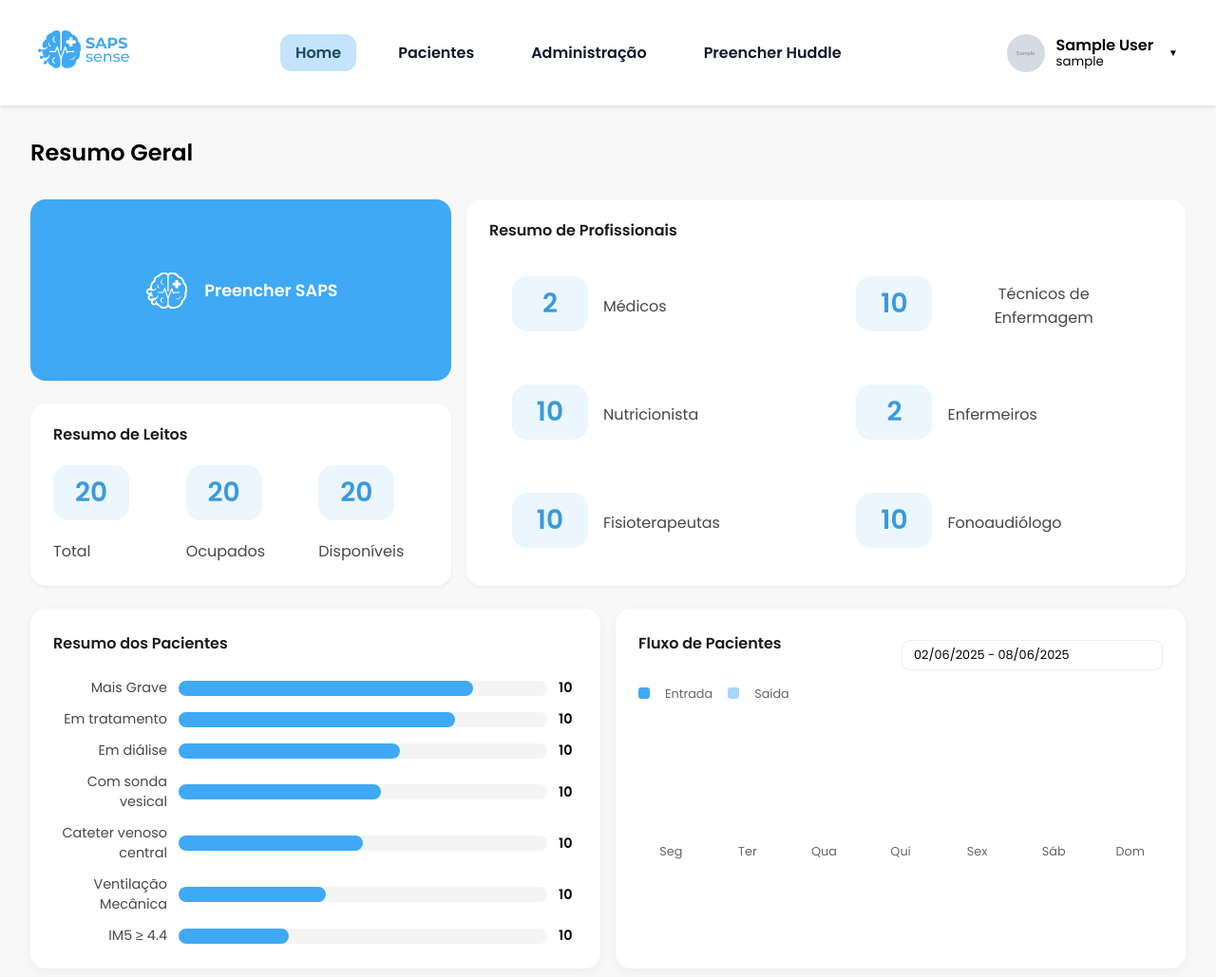
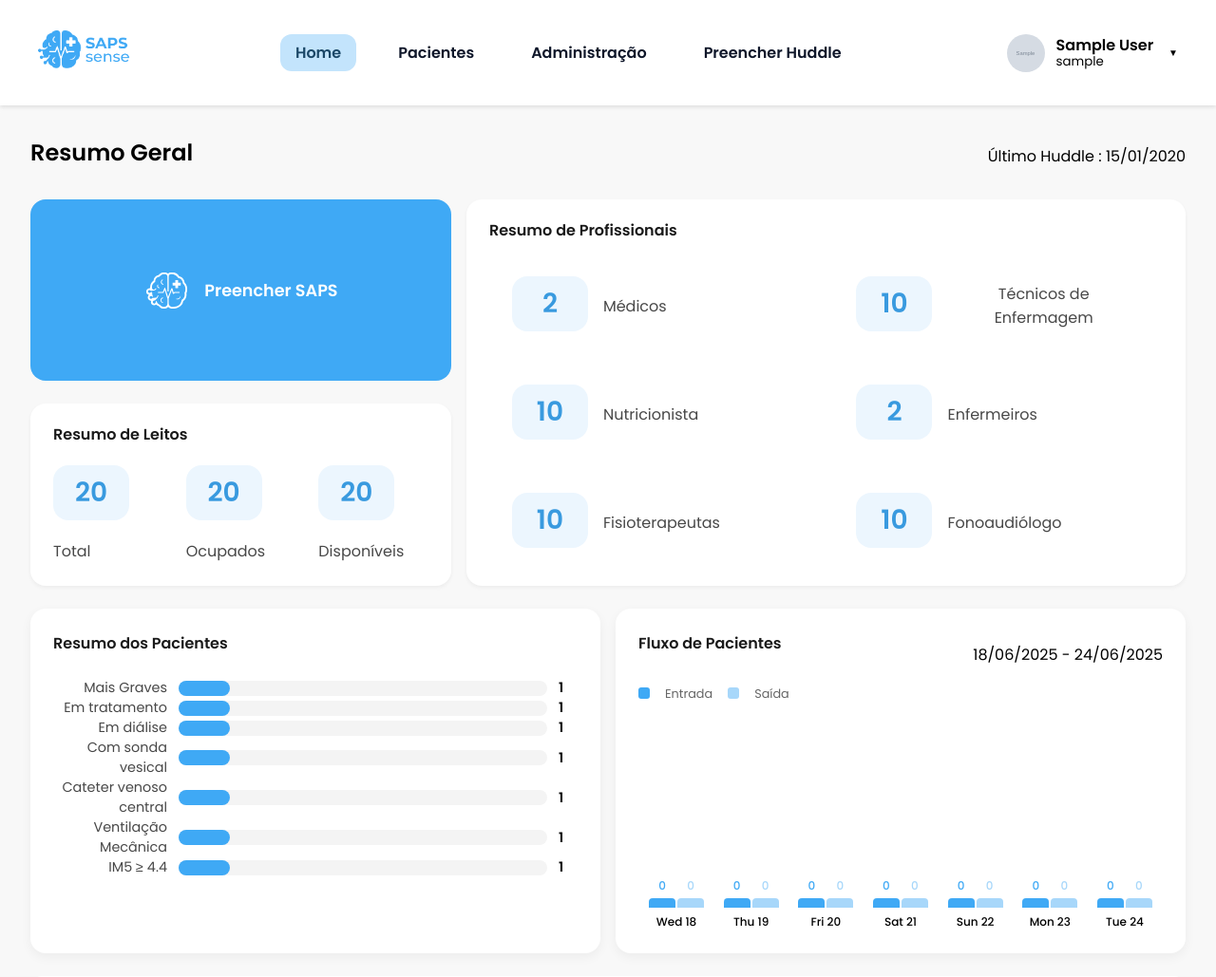
Before and after one commit to rodrPS/SAPSENSE, a Flask app: page /home in a window 1280 px wide. Shown: the top 1029 px of the page at 95% size. Run offline with Flask 3, Linux system fonts and the light colour scheme; a user stored in the database is signed in; tables that the repository leaves empty hold one stand-in row (values such as "Sample post"); grey boxes marked "Sample" are stand-in pictures; parts of the project's set-up code (start-up, migrations or seed data) failed here and were passed over; some libraries are stand-ins or nearby versions.

Commit message:
inserindo dados dinamicos da dahsboard

```diff
--- a/forms/formSaps.py
+++ b/forms/formSaps.py
@@ -35,9 +35,6 @@ class Step1Form(FlaskForm):
                                               ('3', '3')],
                                      validators=[DataRequired(message="O leito é obrigatório")])
     data_nascimento = DateField('Data de Nascimento', validators=[DataRequired(message="Data de nascimento é obrigatória")])
-    # tipo_paciente = RadioField('Tipo de Paciente',
-    #                            choices=[('civil', 'Civil'), ('militar', 'Militar')],
-    #                            validators=[DataRequired(message="Tipo de paciente é obrigatório")])
 
     procedencia = SelectField('Procedência',
                               choices=[('', 'Selecione'), ('emergencia', 'Emergência'),
--- a/requirements.txt
+++ b/requirements.txt
@@ -11,3 +11,4 @@ Flask-Mail==0.9.1
 itsdangerous==2.2.0
 openai==1.35.3
 httpx==0.27.0
+pytz
--- a/routes.py
+++ b/routes.py
@@ -8,16 +8,18 @@ from forms.formSaps import Step1Form, Step2Form, Step3Form, Step4Form
 from forms.formHuddle import Step1Huddle, Step2Huddle, Step3Huddle, Step4Huddle
 from forms.formRegister import RegisterForm
 from datetime import datetime
-from sqlalchemy import asc
+from sqlalchemy import asc, desc
 from models import User, Paciente, Internacao, Huddle
 from extensions import db, mail
 from werkzeug.utils import secure_filename
 import os
-from utils import str_to_bool, gerar_token, validar_token, calcular_saps3, gerar_resumo_ia
+from utils import gerar_token, validar_token, calcular_saps3, gerar_resumo_ia
 from datetime import datetime
+from datetime import datetime, timedelta
+from pytz import timezone
 
 from validators.formHuddle import processar_huddle_basico, processar_huddle_completo
-
+from validators.formSaps import FormularioIncompletoException, obter_dados_formulario, salvar_dados_saps
 
 auth_bp = Blueprint('auth', __name__)
 
@@ -52,21 +54,72 @@ def login():
 @auth_bp.route('/home')
 @login_required
 def home_page():
-    """Renderiza a home page, acessível apenas para usuários logados."""
-    # Conta o número de leitos ocupados (internações sem data de desfecho)
+    ultimo_huddle = Huddle.query.order_by(desc(Huddle.criado_em)).first()
+
+    br_tz = timezone('America/Sao_Paulo')
+    if ultimo_huddle:
+        data_ultimo_huddle = ultimo_huddle.criado_em.astimezone(br_tz).strftime("%d/%m/%Y")
+        dados_huddle = {
+            "mais_grave": ultimo_huddle.mais_graves or 0,
+            "em_tratamento": ultimo_huddle.progressao_funcional or 0,
+            "dialise": ultimo_huddle.em_dialise or 0,
+            "sonda_vesical": ultimo_huddle.usando_svd or 0,
+            "cateter_venoso": ultimo_huddle.usando_cvc or 0,
+            "ventilacao_mecanica": ultimo_huddle.ventilacao_mecanica or 0,
+            "im5_acima_4_4": ultimo_huddle.ims_maior_igual_4 or 0
+        }
+        dados_huddle["total"] = sum(dados_huddle.values())
+    else:
+        data_ultimo_huddle = "Nenhum Huddle registrado"
+        dados_huddle = {key: 0 for key in [
+            "mais_grave", "em_tratamento", "dialise", "sonda_vesical",
+            "cateter_venoso", "ventilacao_mecanica", "im5_acima_4_4", "total"
+        ]}
+
     leitos_ocupados = Internacao.query.filter_by(data_desfecho=None).count()
+    hoje = datetime.today().date()
+    inicio_periodo = hoje - timedelta(days=6)  # últimos 7 dias (incluindo hoje)
 
-    # Busca as 5 internações mais recentes para exibir na tabela
-    # Use um limite razoável para a home, a paginação completa fica em /pacientes
-    internacoes_recentes = Internacao.query.filter_by(data_desfecho=None).order_by(Internacao.data_admissao.desc()).limit(5).all()
+    entradas_por_dia = []
+    saidas_por_dia = []
+    dias_semana = []
+    dias_datas = []
+
+    for i in range(7):
+        dia = inicio_periodo + timedelta(days=i)
+
+        entradas = Internacao.query.filter(
+            Internacao.data_admissao == dia
+        ).count()
+
+        saidas = Internacao.query.filter(
+            Internacao.data_desfecho != None,
+            Internacao.data_desfecho == dia
+        ).count()
+
+        entradas_por_dia.append(entradas)
+        saidas_por_dia.append(saidas)
+
+        dias_semana.append(dia.strftime('%a'))  # 'Seg', 'Ter', ...
+        dias_datas.append(dia.day)              # número do dia do mês
+
+    periodo = f"{inicio_periodo.strftime('%d/%m/%Y')} - {hoje.strftime('%d/%m/%Y')}"
+
 
     #Pacientes
     page = request.args.get('page', 1, type=int)
     internacoes_paginated = Internacao.query.filter_by(data_desfecho=None).paginate(page=page, per_page=10)
 
     return render_template('home/index.html',
-                           ocupados=leitos_ocupados,
-                           internacoes=internacoes_recentes, internacoes_paginated=internacoes_paginated)
+                            ocupados=leitos_ocupados,
+                            internacoes_paginated=internacoes_paginated,
+                            entradas_por_dia=entradas_por_dia,
+                            saidas_por_dia=saidas_por_dia,
+                            dias_semana=dias_semana,
+                            dias_datas=dias_datas,
+                            periodo=periodo,
+                            dados_huddle=dados_huddle,
+                            data_ultimo_huddle=data_ultimo_huddle)
 
 @auth_bp.route('/saps-form', methods=['GET', 'POST'])
 @login_required
@@ -160,83 +213,34 @@ def huddle_form():
     # fallback
     return redirect(url_for('auth.huddle_form', step=1))
 
+@auth_bp.route('/saps-form/resumo', methods=['GET', 'POST'])
 @login_required
-@auth_bp.route('/saps-form/resumo', methods=['GET', 'POST'])
 def resumo():
-    dados = {}
-    dados.update(session.get('step1', {}))
-    dados.update(session.get('step2', {}))
-    dados.update(session.get('step3', {}))
-    dados.update(session.get('step4', {}))
+    try:
+        dados = obter_dados_formulario()
+    except FormularioIncompletoException as e:
+        flash(str(e), "danger")
+        return redirect(url_for('auth.saps_form'))
 
     saps_score, mortalidade_estimada = calcular_saps3(dados)
 
+    try:
+        salvar_dados_saps(dados, saps_score, mortalidade_estimada)
+    except RuntimeError as e:
+        flash(str(e), "danger")
+        return redirect(url_for('auth.saps_form'))
+
     resumo_ia = gerar_resumo_ia(dados, saps_score, mortalidade_estimada)
 
-    # Verifica se o paciente já existe
-    paciente = Paciente.query.filter_by(cpf=dados['cpf']).first()
-    if not paciente:
-        paciente = Paciente(
-            cpf=dados['cpf'].replace('.', '').replace('-', ''),
-            nome=dados['nome'],
-            data_nascimento=datetime.strptime(dados['data_nascimento'], "%a, %d %b %Y %H:%M:%S GMT").date()
-        )
-        db.session.add(paciente)
-        db.session.commit()
+    for key in ['step1', 'step2', 'step3', 'step4']:
+        session.pop(key, None)
 
-    # Converte lista de múltiplos motivos em string
-    motivos_admissao_str = ",".join(dados.get('motivos_admissao', []))
-
-    # Cria objeto Internacao com conversão de campos booleanos
-    internacao = Internacao(
-        paciente_id=paciente.id,
-        leito=dados['leito'],
-        procedencia=dados['procedencia'],
-        data_admissao=datetime.strptime(dados['data_admissao'], "%a, %d %b %Y %H:%M:%S GMT").date(),
-        reinternacao=str_to_bool(dados['reinternacao']),
-        duracao_internacao=dados.get('duracao_internacao'),
-        local_previo=dados.get('local_previo'),
-
-        terapia_cancer=str_to_bool(dados['terapia_cancer']),
-        cancer_metastatico=str_to_bool(dados['cancer_metastatico']),
-        insuficiencia_cardiaca=str_to_bool(dados['insuficiencia_cardiaca']),
-        cirrose=str_to_bool(dados['cirrose']),
-        aids=str_to_bool(dados['aids']),
-        drogas_vasoativas=str_to_bool(dados['drogas_vasoativas']),
-
-        admissao_planejada=str_to_bool(dados['admissao_planejada']),
-        motivos_admissao=motivos_admissao_str,
-
-        cirurgia_realizada=str_to_bool(dados['cirurgia_realizada']),
-        tipo_cirurgia=dados.get('tipo_cirurgia'),
-        sitio_atomico=dados.get('sitio_atomico'),
-
-        infeccao_aguda=str_to_bool(dados['infeccao_aguda']),
-        tipo_infeccao=dados.get('tipo_infeccao'),
-
-        glasgow=dados['glasgow'],
-        temperatura=dados['temperatura'],
-        frequencia_cardiaca=dados['frequencia_cardiaca'],
-        pressao_sistolica=dados['pressao_sistolica'],
-        bilirrubina=dados['bilirrubina'],
-        creatinina=dados['creatinina'],
-        leucocitos=dados['leucocitos'],
-        ph=dados['ph'],
-        plaquetas=dados['plaquetas'],
-        oxigenacao=dados['oxigenacao'],
+    return render_template(
+        'sapsForm/resultado.html',
         saps_score=saps_score,
-        mortalidade_estimada=mortalidade_estimada
+        mortalidade=mortalidade_estimada,
+        resumo_ia=resumo_ia
     )
-
-    db.session.add(internacao)
-    db.session.commit()
-
-    session.pop('step1', None)
-    session.pop('step2', None)
-    session.pop('step3', None)
-    session.pop('step4', None)
-
-    return render_template('sapsForm/resultado.html', saps_score=saps_score, mortalidade=mortalidade_estimada, resumo_ia=resumo_ia)
 
 @auth_bp.route('/pacientes')
 @login_required
--- a/static/css/home.css
+++ b/static/css/home.css
@@ -132,20 +132,80 @@
 .legend .entrada { background-color: var(--azul-500); }
 .legend .saida { background-color: var(--azul-200); }
 
+
 .chart-bar-container {
     display: flex;
     justify-content: space-between;
     align-items: flex-end;
-    height: 150px;
+    height: 220px;
+    padding: 0 10px;
+    gap: 10px;
+    margin-top: 20px;
+    overflow-x: auto;
+    overflow-y: hidden;
+}
+
+
+.bar-group {
+    display: flex;
+    flex-direction: column;
+    align-items: center;
+    width: 60px;
+    font-size: 12px;
+    height: 100%;
+}
+
+/* Alinhar barras entrada/saída lado a lado */
+.bar-group .bar-pair {
+    display: flex;
+    gap: 2px;
+    align-items: flex-end;
+    height: 100%;
+}
+
+/* Cada barra */
+.group-item {
+    display: flex;
+    flex-direction: column;
+    align-items: center;
+    justify-content: flex-end;
+    height: 100%;
+}
+
+.bar {
+    width: 28px;
+    border-radius: 4px 4px 0 0;
+    position: relative;
+}
+
+.entrada-bar {
+    background-color: var(--azul-500);
+}
+
+.saida-bar {
+    background-color: var(--azul-200);
+}
+
+.bar-label {
+    font-size: 12px;
+    font-weight: 500;
+    margin-bottom: 4px;
+}
+
+.entrada-bar-label {
+    color: var(--azul-500);
+}
+
+.saida-bar-label {
+    color: var(--azul-200);
+}
+
+.bar-group span {
+    margin-top: 6px;
+    font-weight: 500;
+    font-size: 12px;
     text-align: center;
-    gap: 12px;
 }
-.bar-group { flex: 1; display: flex; justify-content: center; align-items: flex-end; gap: 4px; position: relative; padding-bottom: 20px; }
-.bar-group span { position: absolute; bottom: 0; font-size: 0.8rem; color: var(--preto-300); }
-.bar { width: 40%; border-radius: 4px; }
-.entrada-bar { background-color: var(--azul-500); }
-.saida-bar { background-color: var(--azul-200); }
-
 /* Resumo Pacientes */
 .resumo-list { display: flex; flex-direction: column; gap: 12px; }
 .resumo-item { display: flex; align-items: center; gap: 12px; font-size: 0.9rem; }
@@ -153,6 +213,9 @@
 .progress-container { flex: 1; background-color: var(--cinza-200); height: 16px; border-radius: 8px; }
 .progress { background-color: var(--azul-500); height: 100%; border-radius: 8px; }
 .resumo-item span:last-child { font-weight: 600; width: 20px; }
+
+.h-20 { height: 20%; }
+.h-25 { height: 25%; }
 
 @media (max-width: 1092px) {
   .card-stats-group .grid {
--- a/static/css/style.css
+++ b/static/css/style.css
@@ -55,19 +55,22 @@ form {
     position: absolute;
     top: 20px;
     right: 20px;
-    z-index: 100;
     padding: 15px;
     background-color: #f8d7da;
     color: var(--vermelho-500);
     border: 1px solid #f5c6cb;
     border-radius: 5px;
     margin-bottom: 10px;
+    z-index: 10000;
+    max-width: 500px;
 }
 
 .flash-container .flash-content {
     display: flex;
     align-items: center;
     background-color: none;
+    font-size: 14px;
+    font-weight: 400;
 }
 
 .btn-primary,
--- a/templates/base.html
+++ b/templates/base.html
@@ -48,6 +48,14 @@
                 msg.style.transform = 'translateX(100%)';
                 setTimeout(() => msg.remove(), 300);
             });
+
+            setTimeout(() => {
+                const content = document.querySelector('.flash-container');
+                if (content) {
+                    content.remove();
+                }
+            }, 600);
+
         }, 5000);
     </script>
 
--- a/templates/home/index.html
+++ b/templates/home/index.html
@@ -10,6 +10,7 @@
 <div class="base-container">
     <header class="base-header">
         <h1>Resumo Geral</h1>
+        <p> Último Huddle : {{ data_ultimo_huddle }} </p>
     </header>
 
     <div class="container-row">
@@ -70,40 +71,27 @@
         <div class="card-resumo-pacientes card-graph">
             <h2>Resumo dos Pacientes</h2>
             <div class="resumo-list">
+                <div class="resumo-huddle">
+                    {% set itens = [
+                        ("Mais Graves", dados_huddle.mais_grave),
+                        ("Em tratamento", dados_huddle.em_tratamento),
+                        ("Em diálise", dados_huddle.dialise),
+                        ("Com sonda vesical", dados_huddle.sonda_vesical),
+                        ("Cateter venoso central", dados_huddle.cateter_venoso),
+                        ("Ventilação Mecânica", dados_huddle.ventilacao_mecanica),
+                        ("IM5 ≥ 4.4", dados_huddle.im5_acima_4_4)
+                    ] %}
+
+                    {% for nome, valor in itens %}
+                        {% set percentual = (valor / dados_huddle.total * 100) if dados_huddle.total else 0 %}
                         <div class="resumo-item">
-                    <span>Mais Grave</span>
-                    <div class="progress-container"><div class="progress" style="width: 80%;"></div></div>
-                    <span>10</span>
+                            <span>{{ nome }}</span>
+                            <div class="progress-container">
+                                <div class="progress" style="width: {{ percentual|round(0) }}%;"></div>
                             </div>
-                <div class="resumo-item">
-                    <span>Em tratamento</span>
-                    <div class="progress-container"><div class="progress" style="width: 75%;"></div></div>
-                    <span>10</span>
+                            <span>{{ valor }}</span>
                         </div>
-                <div class="resumo-item">
-                    <span>Em diálise</span>
-                    <div class="progress-container"><div class="progress" style="width: 60%;"></div></div>
-                    <span>10</span>
-                </div>
-                <div class="resumo-item">
-                    <span>Com sonda vesical</span>
-                    <div class="progress-container"><div class="progress" style="width: 55%;"></div></div>
-                    <span>10</span>
-                </div>
-                <div class="resumo-item">
-                    <span>Cateter venoso central</span>
-                    <div class="progress-container"><div class="progress" style="width: 50%;"></div></div>
-                    <span>10</span>
-                </div>
-                <div class="resumo-item">
-                    <span>Ventilação Mecânica</span>
-                    <div class="progress-container"><div class="progress" style="width: 40%;"></div></div>
-                    <span>10</span>
-                </div>
-                <div class="resumo-item">
-                    <span>IM5 ≥ 4.4</span>
-                    <div class="progress-container"><div class="progress" style="width: 30%;"></div></div>
-                    <span>10</span>
+                    {% endfor %}
                 </div>
             </div>
         </div>
@@ -111,18 +99,28 @@
         <div class="card-fluxo card-graph">
             <div class="card-header">
                 <h2>Fluxo de Pacientes</h2>
-                <input type="text" value="02/06/2025 - 08/06/2025" class="date-picker">
+                <label class="periodo-semana">{{ periodo }}</label>
             </div>
+
             <div class="legend">
                 <span class="entrada"></span> Entrada
                 <span class="saida"></span> Saída
             </div>
+
            <div class="chart-bar-container">
-                {% for dia in ['Segunda', 'Terça', 'Quarta', 'Quinta', 'Sexta', 'Sábado', 'Domingo'] %}
+                {% for i in range(7) %}
                 <div class="bar-group">
-                    <div class="bar entrada-bar" style="height: {{ (10 - loop.index) * 10 + 20 }}%;"></div>
-                    <div class="bar saida-bar" style="height: {{ (loop.index) * 8 + 15 }}%;"></div>
-                    <span>{{ dia[:3] }}</span>
+                    <div class="bar-pair">
+                        <div class="group-item">
+                            <label class="bar-label entrada-bar-label">{{ entradas_por_dia[i] }}</label>
+                            <div class="bar entrada-bar" style="height: {{ entradas_por_dia[i] * 5 + 5 }}%;"></div>
+                        </div>
+                        <div class="group-item">
+                            <label class="bar-label saida-bar-label">{{ saidas_por_dia[i] }}</label>
+                            <div class="bar saida-bar" style="height: {{ saidas_por_dia[i] * 5 + 5 }}%;"></div>
+                        </div>
+                    </div>
+                    <span>{{ dias_semana[i] }} {{ dias_datas[i] }}</span>
                 </div>
                 {% endfor %}
             </div>
```
Also changed, not shown: static/css/sapsResult.css (added, +69 -0 lines), templates/sapsForm/resultado.html (+23 -69 lines), validators/formSaps.py (added, +124 -0 lines), static/img/calculator.svg (added), static/img/sparkles.svg (added). Lines whose indentation alone changed are shown as unchanged.
